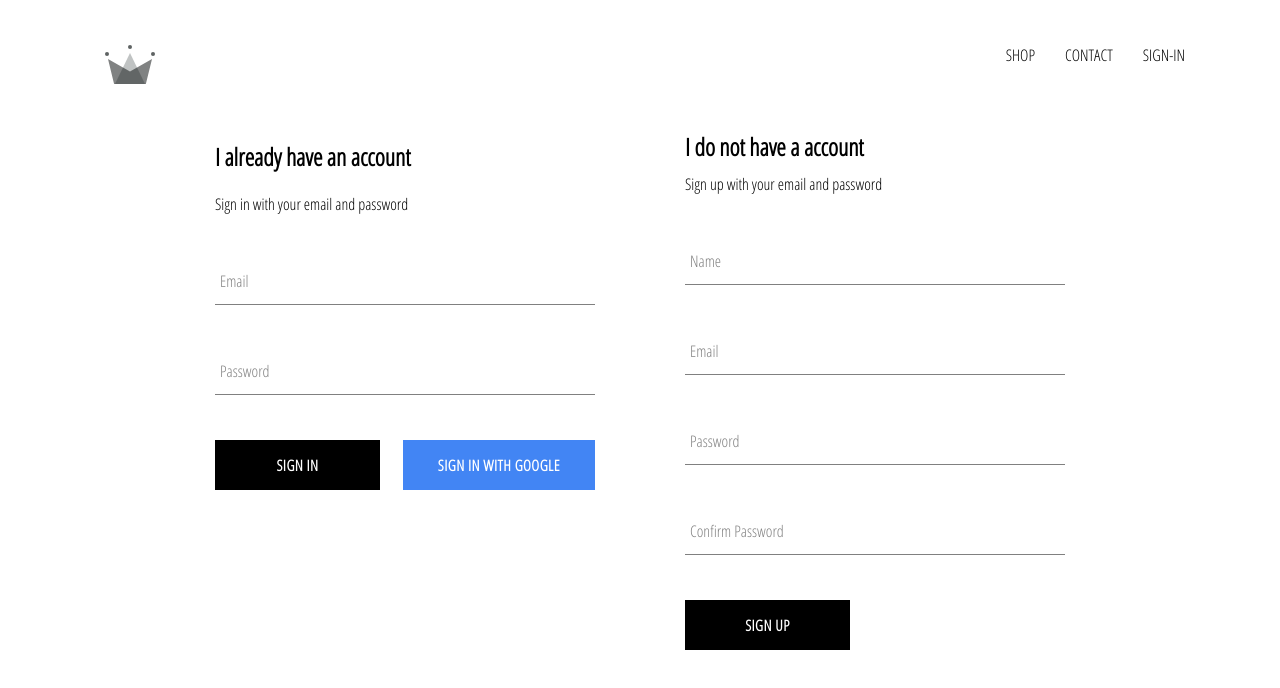
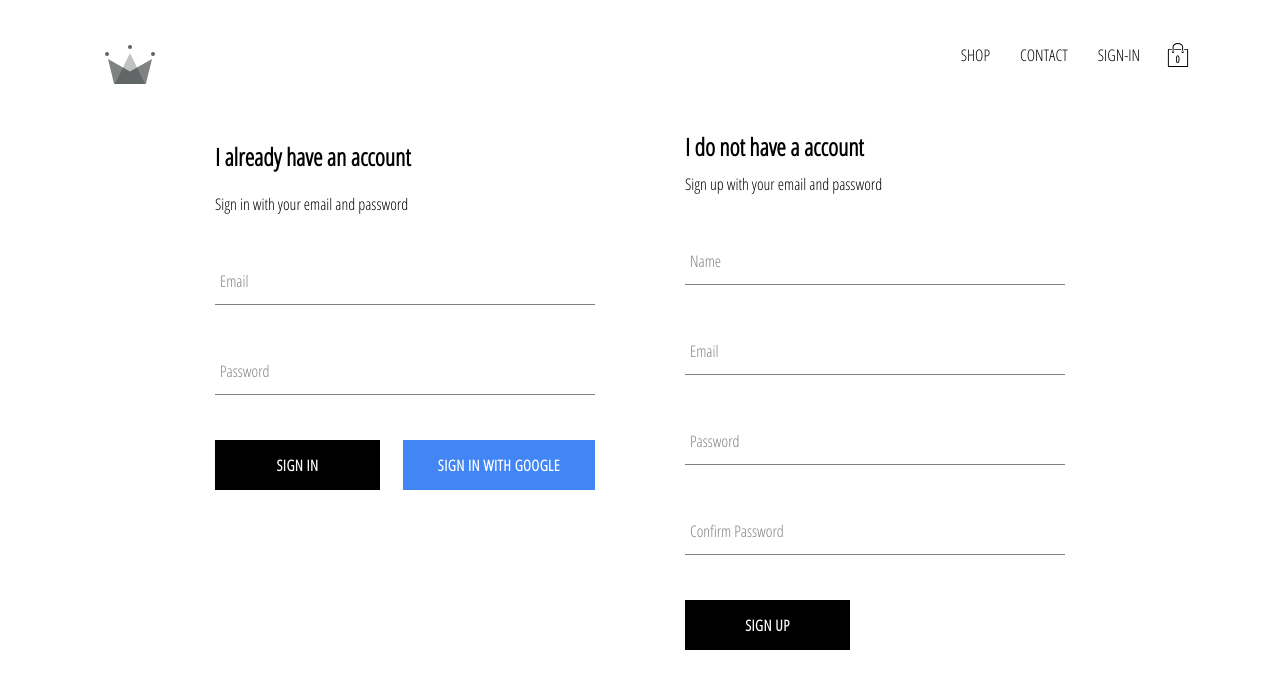
Before and after one commit to danielsespitia/shopping-rdn, a React (Create React App) app: page /sign-in in a window 1280 px wide. Shown: the top 688 px of the page. Built offline with nearby package versions, Linux system fonts and the light colour scheme; no server answers.

Commit message:
added carticon and cartdropdown components, implemented cartreducer

```diff
--- /dev/null
+++ b/src/components/atoms/CartIcon/index.jsx
@@ -0,0 +1,22 @@
+// Packages
+import React from 'react';
+import { connect } from 'react-redux';
+// Action Types
+import { toggleCartHidden } from '../../../redux/cart/cart.actions';
+// Icons
+import { ReactComponent as ShoppingIcon } from '../../../assets/shopping-bag.svg';
+// Styles
+import './index.styles.scss';
+
+const CartIcon = ({ toggleCartHidden }) => (
+  <div className="cart-icon" onClick={toggleCartHidden}>
+    <ShoppingIcon className="shopping-icon" />
+    <span className="item-count">0</span>
+  </div>
+);
+
+const mapDispatchToProps = (dispatch) => ({
+  toggleCartHidden: () => dispatch(toggleCartHidden()),
+});
+
+export const ConnectedCartIcon = connect(null, mapDispatchToProps)(CartIcon);
--- /dev/null
+++ b/src/components/atoms/CartIcon/index.styles.scss
@@ -0,0 +1,21 @@
+.cart-icon {
+  width: 45px;
+  height: 45px;
+  position: relative;
+  display: flex;
+  align-items: center;
+  justify-content: center;
+  cursor: pointer;
+
+  .shopping-icon {
+    width: 24px;
+    height: 24px;
+  }
+
+  .item-count {
+    position: absolute;
+    font-size: 10px;
+    font-weight: bold;
+    bottom: 12px;
+  }
+}
--- a/src/components/atoms/index.js
+++ b/src/components/atoms/index.js
@@ -4,3 +4,4 @@ export * from './FormInput';
 export * from './CrownLogo';
 export * from './NavItem';
 export * from './CustomButton';
+export * from './CartIcon';
--- a/src/components/molecules/NavItems/index.jsx
+++ b/src/components/molecules/NavItems/index.jsx
@@ -1,7 +1,7 @@
 // Packages
 import React from 'react';
 // Components
-import { NavItem } from '../../atoms';
+import { ConnectedCartIcon, NavItem } from '../../';
 // Styles
 import './index.styles.scss';
 
@@ -20,6 +20,7 @@ export const NavItems = ({ options, currentUser, logOut }) => {
       ) : (
         <NavItem name="sign-in"></NavItem>
       )}
+      <ConnectedCartIcon />
     </div>
   );
 };
--- /dev/null
+++ b/src/components/organisms/CartDropdown/index.jsx
@@ -0,0 +1,13 @@
+// Packages
+import React from 'react';
+// Components
+import { CustomButton } from '../../';
+// Styles
+import './index.styles.scss';
+
+export const CartDropdown = () => (
+  <div className="cart-dropdown">
+    <div className="cart-items"></div>
+    <CustomButton>GO TO CHECKOUT</CustomButton>
+  </div>
+);
--- /dev/null
+++ b/src/components/organisms/CartDropdown/index.styles.scss
@@ -0,0 +1,24 @@
+.cart-dropdown {
+  position: absolute;
+  width: 240px;
+  height: 340px;
+  display: flex;
+  flex-direction: column;
+  padding: 20px;
+  border: 1px solid black;
+  background-color: white;
+  top: 90px;
+  right: 40px;
+  z-index: 5;
+
+  .cart-items {
+    height: 240px;
+    display: flex;
+    flex-direction: column;
+    // overflow: scroll;
+  }
+
+  button {
+    margin-top: auto;
+  }
+}
--- a/src/components/organisms/Header/index.jsx
+++ b/src/components/organisms/Header/index.jsx
@@ -2,26 +2,28 @@
 import React from 'react';
 import { connect } from 'react-redux';
 // Components
-import { CrownLogo, NavItems } from '../../';
+import { CrownLogo, NavItems, CartDropdown } from '../../';
 // Utils
 import { auth } from '../../../firebase/firebase.utils';
 // Styles
 import './index.styles.scss';
 // TODO: Solucionar prop drilling con contexto
 
-const Header = ({ options, currentUser }) => {
+const Header = ({ options, currentUser, hidden }) => {
   const logOut = () => auth.signOut();
 
   return (
     <header className="header">
       <CrownLogo />
       <NavItems options={options} currentUser={currentUser} logOut={logOut} />
+      {!hidden && <CartDropdown />}
     </header>
   );
 };
 
-const mapStateToProps = (state) => ({
-  currentUser: state.user.currentUser,
+const mapStateToProps = ({ user: { currentUser }, cart: { hidden } }) => ({
+  currentUser,
+  hidden,
 });
 
 export const ConnectedHeader = connect(mapStateToProps)(Header);
--- a/src/components/organisms/index.js
+++ b/src/components/organisms/index.js
@@ -1 +1,2 @@
 export * from './Header';
+export * from './CartDropdown';
--- /dev/null
+++ b/src/redux/cart/cart.actions.js
@@ -0,0 +1,5 @@
+import CartActionTypes from './cart.types';
+
+export const toggleCartHidden = () => ({
+  type: CartActionTypes.TOGGLE_CART_HIDDEN,
+});
--- /dev/null
+++ b/src/redux/cart/cart.reducer.js
@@ -0,0 +1,20 @@
+// Action Types
+import CartActionTypes from './cart.types';
+
+const INITIAL_STATE = {
+  hidden: true,
+};
+
+const cartReducer = (state = INITIAL_STATE, action) => {
+  switch (action.type) {
+    case CartActionTypes.TOGGLE_CART_HIDDEN:
+      return {
+        ...state,
+        hidden: !state.hidden,
+      };
+    default:
+      return state;
+  }
+};
+
+export default cartReducer;
--- /dev/null
+++ b/src/redux/cart/cart.types.js
@@ -0,0 +1,3 @@
+const CartActionTypes = { TOGGLE_CART_HIDDEN: 'TOGGLE_CART_HIDDEN' };
+
+export default CartActionTypes;
--- a/src/redux/root-reducer.js
+++ b/src/redux/root-reducer.js
@@ -2,7 +2,9 @@
 import { combineReducers } from 'redux';
 // Reducers
 import userReducer from './user/user.reducer';
+import cartReducer from './cart/cart.reducer';
 
 export default combineReducers({
   user: userReducer,
+  cart: cartReducer,
 });
```
Also changed, not shown: src/assets/shopping-bag.svg (added).
